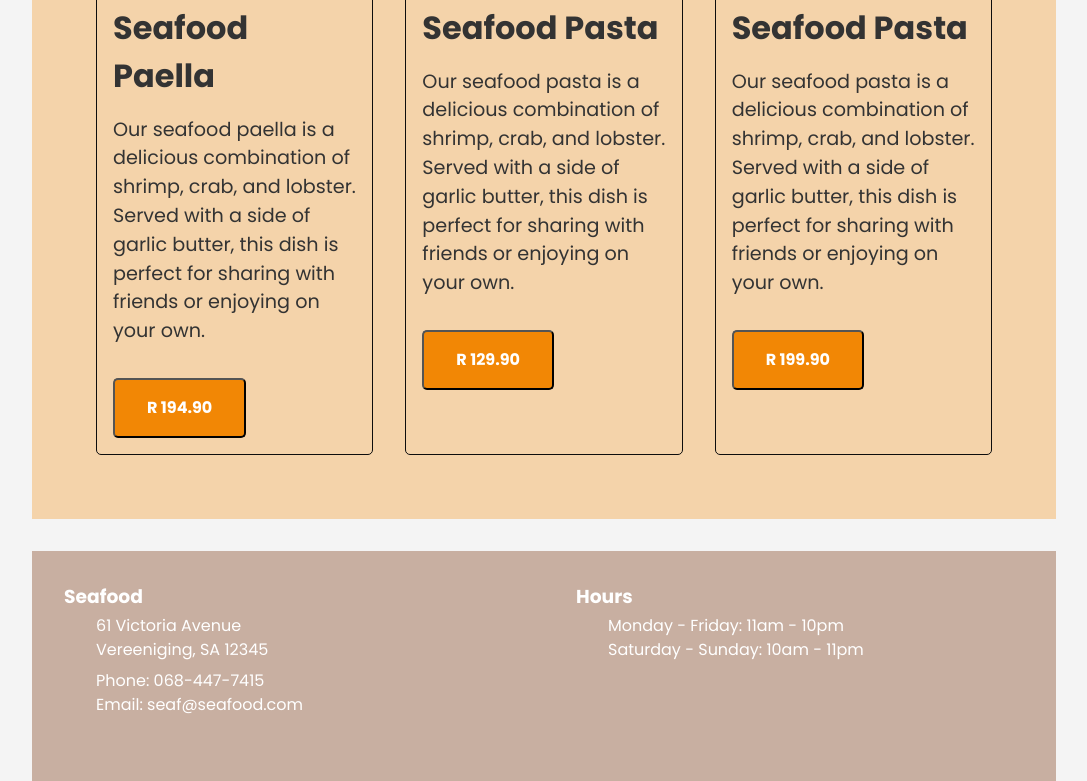
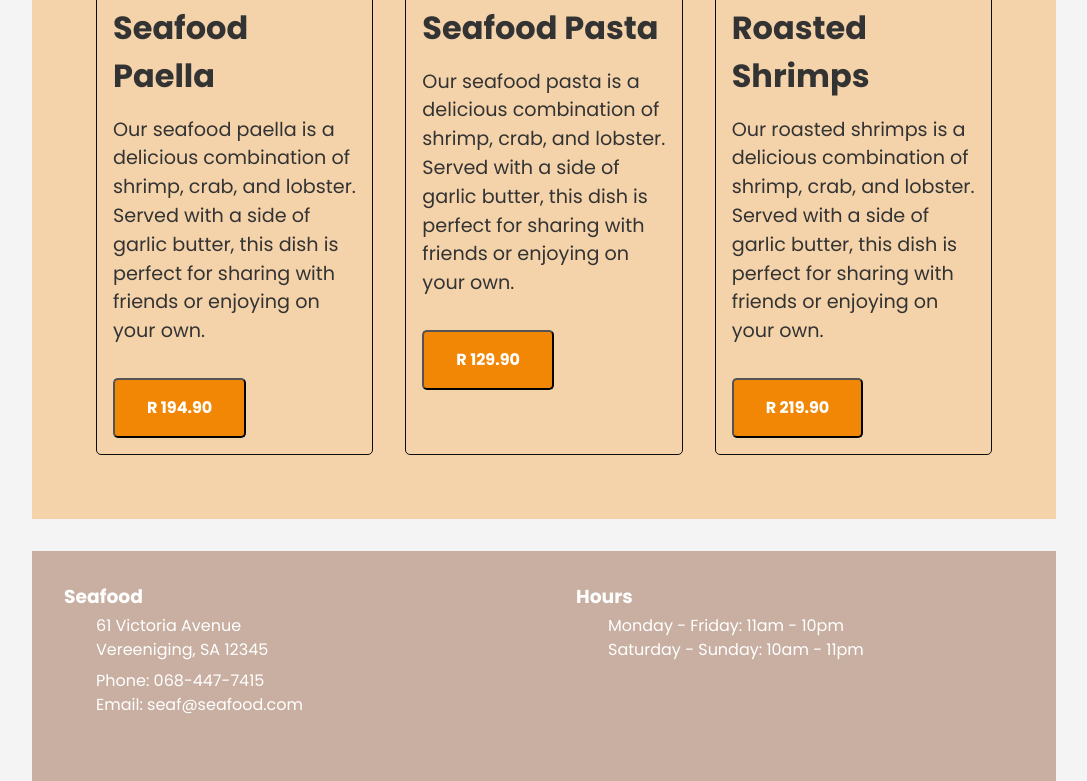
Before and after one commit to Agent1c/popmenu-web-design, a plain HTML site: page menu.html in a window 1280 px wide. Shown: the part 2358-3139 px from the top of the page, without its empty margins (96-1183 px from the left). Drawn offline with Linux system fonts and the light colour scheme.

Commit message:
fixed heading

```diff
--- a/menu.html
+++ b/menu.html
@@ -114,11 +114,11 @@
             </div>
             <div class="menu-item">
                 <img src="./img/slide3.png" alt="seafood-pasta-with-shrimp-and-mussels" width="300px">
-                <h3>Seafood Pasta</h3>
-                <p>Our seafood pasta is a delicious combination of shrimp, crab, and lobster. Served with a side of
+                <h3>Roasted Shrimps</h3>
+                <p>Our roasted shrimps is a delicious combination of shrimp, crab, and lobster. Served with a side of
                     garlic butter, this dish is perfect for sharing with friends or enjoying on your own.</p>
                 <button type="submit" class="price">
-                    <h4>R 199.90</h4>
+                    <h4>R 219.90</h4>
                 </button>
             </div>
 
```
